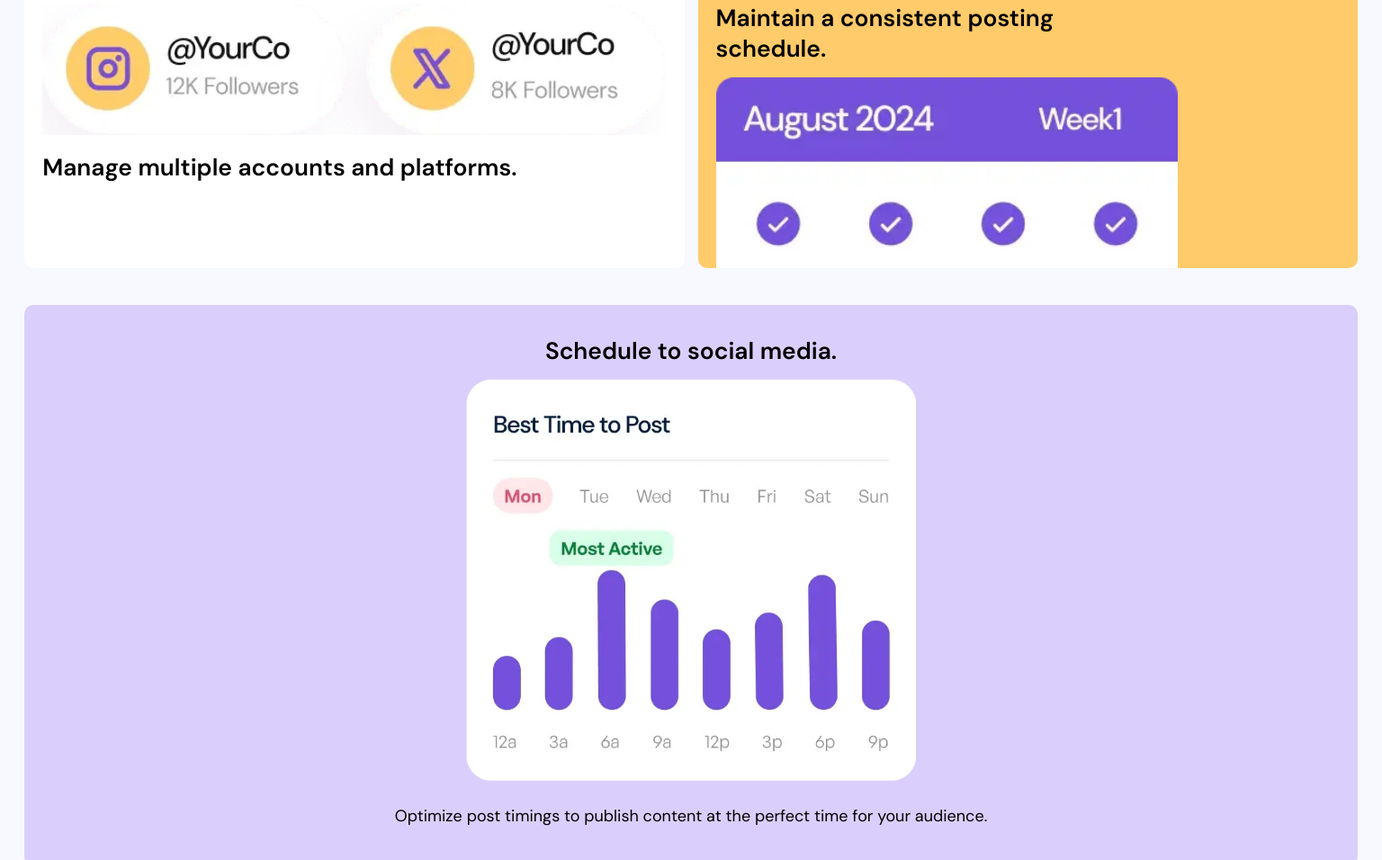
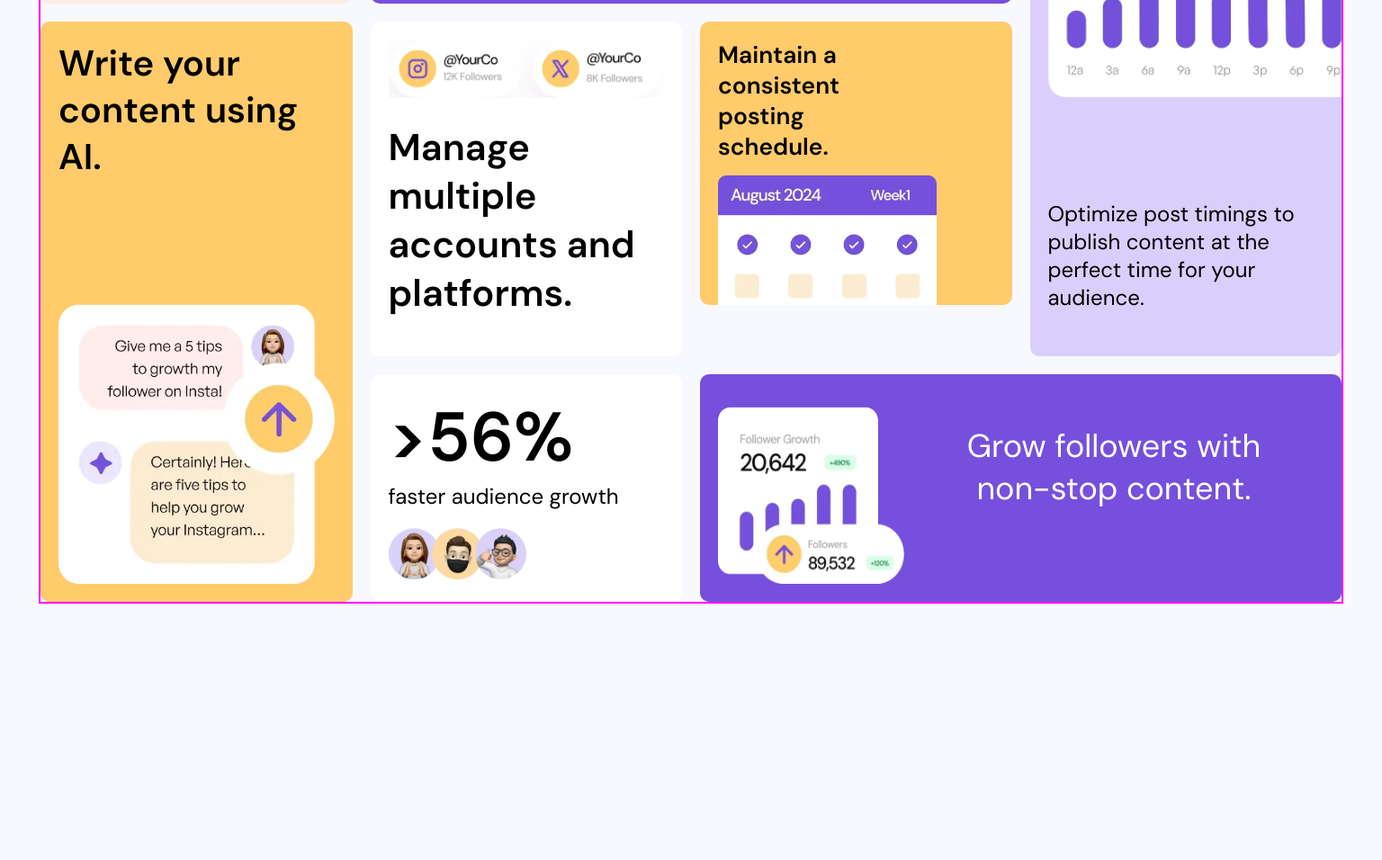
Before and after one commit to GabrielVal0911/BentoGrid, a plain HTML site: page index.html in a window 1536 px wide. Shown: the part 368-1324 px from the top of the page at 90% size. After the commit the page ends 1039 px from the top, so only its background shows below. Drawn offline with Linux system fonts and the light colour scheme.

Commit message:
I arranged items in a grid for bigger screens.

```diff
--- a/index.html
+++ b/index.html
@@ -57,6 +57,7 @@
         <img
           src="./assets/images/illustration-schedule-posts.webp"
           alt="ilustration of schedule when it best to post"
+          class="schedule-img"
         />
         <p>
           Optimize post timings to publish content at the perfect time for your
@@ -64,7 +65,7 @@
         </p>
       </div>
 
-      <div>
+      <div class="grid-grow-followers">
         <img
           src="./assets/images/illustration-grow-followers.webp"
           alt="ilustration grow followers"
--- a/style.css
+++ b/style.css
@@ -45,17 +45,24 @@ p {
 
 img {
   width: 50%;
+  min-width: 150px;
+  /* max-width: 250px; */
 }
 
 .bento-grid {
   padding: 0 1.7em;
+  max-width: 1450px;
+  border: 2px solid magenta;
+  margin: auto;
   display: grid;
+  gap: 20px;
 }
 
 .bento-grid > * {
   border-radius: 10px;
   padding: 1.25em;
-  margin: 0.8em 0;
+
+  /* margin: 0.8em 0; */
 }
 
 /* grid grouped together */
@@ -107,6 +114,7 @@ img {
 /* I need to get back */
 .calendar-img {
   position: absolute;
+  min-width: 200px;
 }
 
 /* grid four */
@@ -186,7 +194,6 @@ img {
 @media (min-width: 600px) {
   .bento-grid {
     grid-template-columns: repeat(4, 1fr);
-    gap: 15px;
   }
 
   .bento-grid > :nth-child(1) {
@@ -196,12 +203,17 @@ img {
   /* de citit despre nth-child sa caut o variantta mai scurta
     de adaugat min-width pe imagini
   */
-  .bento-grid > :nth-child(2),
+  /* .bento-grid > :nth-child(2),
   .bento-grid > :nth-child(3),
   .bento-grid > :nth-child(5),
   .bento-grid > :nth-child(6),
   .bento-grid > :nth-child(7),
   .bento-grid > :nth-child(8) {
+    grid-column: span 2;
+  } */
+
+  /* take all the elements from two up */
+  .bento-grid > :nth-child(n + 2) {
     grid-column: span 2;
   }
 
@@ -209,3 +221,128 @@ img {
     grid-column: 1 / -1;
   }
 }
+
+@media (min-width: 850px) {
+  .bento-grid {
+    padding: 0;
+    grid-template-columns: repeat(8, 1fr);
+
+    grid-template-areas:
+      "post post sm sm sm sm schedule schedule"
+      "post post sm sm sm sm schedule schedule"
+      "write write manage manage maintain maintain growth growth"
+      "write write followers followers followers followers followers followers";
+  }
+
+  .bento-grid > :nth-child(1) {
+    grid-area: sm;
+  }
+
+  .bento-grid > :nth-child(2) {
+    grid-area: manage;
+  }
+
+  .bento-grid > :nth-child(3) {
+    grid-area: maintain;
+  }
+
+  .bento-grid > :nth-child(4) {
+    grid-area: schedule;
+  }
+
+  .bento-grid > :nth-child(5) {
+    grid-area: followers;
+  }
+
+  .bento-grid > :nth-child(6) {
+    grid-area: growth;
+  }
+
+  .bento-grid > :nth-child(7) {
+    grid-area: post;
+  }
+
+  .bento-grid > :nth-child(8) {
+    grid-area: write;
+  }
+
+  .grid-grow-followers {
+    display: flex;
+  }
+  .bento-grid > :nth-child(5) img {
+    width: 50%;
+  }
+
+  /* .grid-grow-followers h2 {
+    font-size: 10px;
+  } */
+}
+
+@media (min-width: 1150px) {
+  .bento-grid {
+    grid-template-areas:
+      "post post sm sm sm sm schedule schedule"
+      "post post sm sm sm sm schedule schedule"
+      "write write manage manage maintain maintain schedule schedule"
+      "write write growth growth followers followers followers followers";
+  }
+}
+
+@media (min-width: 1350px) {
+  .bento-grid > :nth-child(1) h1 {
+    font-size: 3.75rem;
+  }
+
+  .bento-grid > :nth-child(2) h2 {
+    font-size: 2.6rem;
+  }
+
+  .bento-grid > :nth-child(4) {
+    position: relative;
+    overflow: hidden;
+    display: flex;
+    flex-direction: column;
+    justify-content: space-between;
+    text-align: left;
+  }
+
+  .bento-grid > :nth-child(4) h2 {
+    font-size: 2rem;
+  }
+
+  .bento-grid > :nth-child(4) p {
+    font-size: 1.5rem;
+  }
+
+  .bento-grid > :nth-child(6) h2 {
+    font-size: 4.8rem;
+  }
+
+  .bento-grid > :nth-child(6) p {
+    font-size: 1.5rem;
+  }
+
+  .schedule-img {
+    position: absolute;
+    /* left: 125px;
+    top: 165px; */
+    top: 165px;
+  }
+
+  .bento-grid > :nth-child(8) {
+    display: flex;
+    flex-direction: column;
+    justify-content: space-between;
+  }
+
+  .bento-grid > :nth-child(8) h2 {
+    font-size: 2.5rem;
+    margin-top: 0;
+  }
+
+  .bento-grid > :nth-child(8) img {
+    width: 100%;
+  }
+}
+
+/* refactor code and need to make all items smaller */
```
